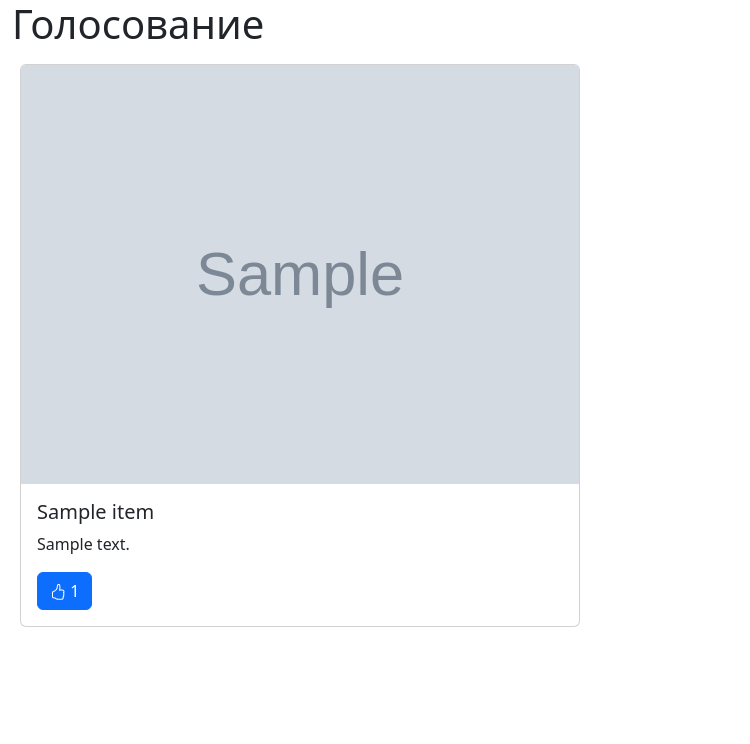
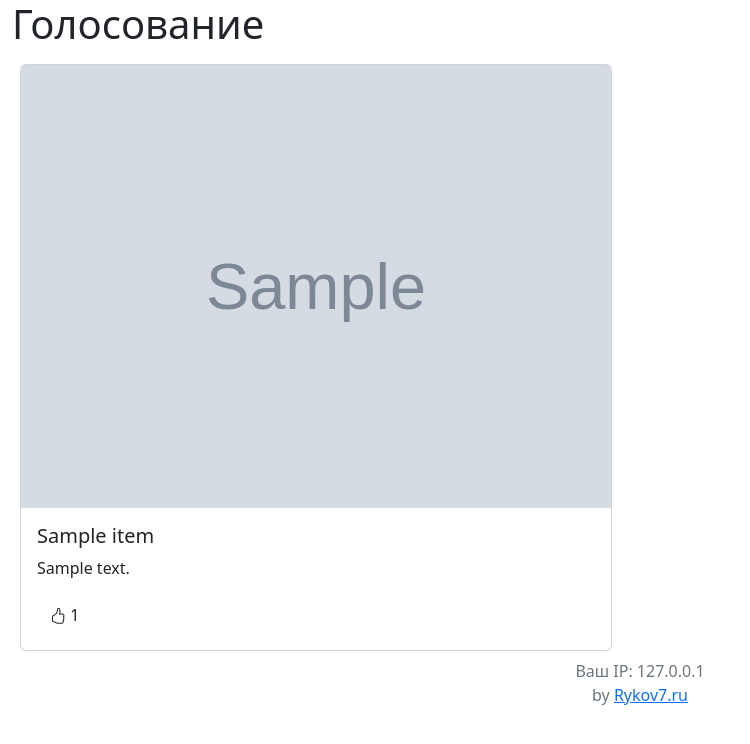
Before and after one commit to Rykov7/simple-django-poll, a Django app: page / in a window 1280 px wide. Shown: the top 744 px of the page, without its empty margins (0-750 px from the left). Run offline with Django 5.2, Linux system fonts and the light colour scheme; tables that the repository leaves empty hold one stand-in row (values such as "Sample post"); grey boxes marked "Sample" are stand-in pictures.

Commit message:
Добавлен контекст выбора.

```diff
--- a/items/models.py
+++ b/items/models.py
@@ -11,6 +11,8 @@ class Item(models.Model):
         verbose_name = 'Элемент голосования'
         verbose_name_plural = 'Элементы голосования'
 
+        ordering = ('title',)
+
     def __str__(self):
         return self.title
 
@@ -21,4 +23,8 @@ class Item(models.Model):
 class Vote(models.Model):
     """Голос."""
     ip = models.GenericIPAddressField(protocol='IPv4')
+    user_agent =  models.CharField(max_length=1024, default='Unknown')
     choice = models.ForeignKey(Item, on_delete=models.CASCADE, verbose_name='Выбор')
+
+    def __str__(self):
+        return self.choice.title
--- a/items/templates/items/item_list.html
+++ b/items/templates/items/item_list.html
@@ -11,16 +11,23 @@
 
 <div class="container-xxl">
 <h1>Голосование</h1>
+
+  {% if choice %}
+    <div class="alert alert-success" role="alert">
+      Вы проголосовали: <strong>{{ choice }}</strong>.
+    </div>
+  {% endif %}
+
   <div class="row row-cols-auto">
 {% for item in item_list %}
   <div class="col" style="margin: 0.5rem">
-    <div class="card" style="width: 35rem;">
+    <div class="card" style="width: 37rem;">
 
       <img src="{{ item.image.url }}" width="300px" class="card-img-top" alt="{{ item.title }}">
       <div class="card-body">
         <h5 class="card-title">{{ item.title }}</h5>
         <p class="card-text">{{ item.description }}</p>
-        <a class="btn btn-primary" href="{% url 'vote' item.id %}">
+        <a class="btn btn-{% if choice and item.pk == choice.choice.pk %}primary{% else %}default{% endif %}" href="{% url 'vote' item.pk %}">
           <svg xmlns="http://www.w3.org/2000/svg" width="16" height="16" fill="currentColor"
                class="bi bi-hand-thumbs-up" viewBox="0 0 16 16">
             <path
@@ -35,6 +42,7 @@
   Ещё не добавили объекты для голосования.
 {% endfor %}
   </div>
+<footer class="text-center text-muted">Ваш IP: {{ ip }}<br>by <a href="https://rykov7.ru">Rykov7.ru</a></footer>
 </div>
 </body>
 </html>
--- a/items/views.py
+++ b/items/views.py
@@ -5,16 +5,27 @@ from django.views.generic import ListView, RedirectView
 from items.models import Item, Vote
 
 
+def get_ip_and_ua(request):
+    return request.META.get("REMOTE_ADDR", "0.0.0.0"), request.META.get("HTTP_USER_AGENT", "Unknown")
+
+
 class ItemListView(ListView):
     model = Item
     context_object_name = "item_list"
+
+    def get_context_data(self, *, object_list=None, **kwargs):
+        context = super().get_context_data(**kwargs)
+        ip, user_agent = get_ip_and_ua(self.request)
+        context['ip'] = ip
+        context['choice'] = Vote.objects.filter(ip=ip, user_agent=user_agent).first()
+        return context
 
 
 class VoteView(RedirectView):
     pattern_name  = "index"
 
     def get_redirect_url(self, *args, **kwargs):
-        ip = self.request.META.get("REMOTE_ADDR")
+        ip, user_agent = get_ip_and_ua(self.request)
         item = get_object_or_404(Item, pk=kwargs["pk"])
-        Vote.objects.update_or_create(ip=ip, defaults={'choice_id': item.pk})
+        Vote.objects.update_or_create(ip=ip, user_agent=user_agent, defaults={'choice_id': item.pk})
         return reverse(self.pattern_name)
```
